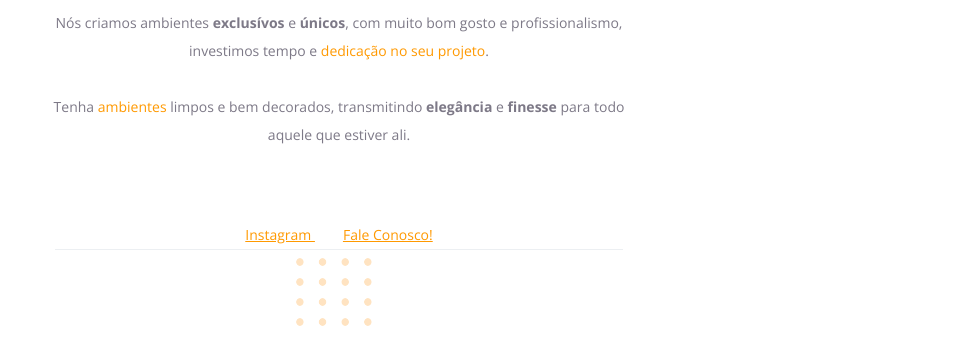
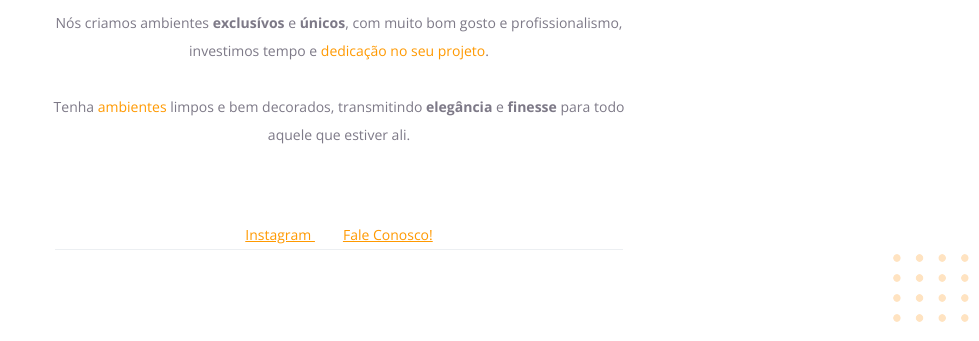
Before and after one commit to Wake1101/projeto-moveis-para-voce, a plain HTML site: page index.html in a window 1280 px wide. Shown: the part 468-809 px from the top of the page, without its empty margins (301-1280 px from the left). Drawn offline with nearby package versions, Linux system fonts and the light colour scheme.

Commit message:
adjusting footer

```diff
--- a/style.css
+++ b/style.css
@@ -33,6 +33,7 @@ p,
   color: #7d7987;
   font-size: 14px;
   line-height: 28px;
+  margin-bottom: 33px;
 }
 /*colocando o espaçamento entre os links do rodpé*/
 #footer a + a {
@@ -44,3 +45,8 @@ p,
   margin: 0 auto 8px;
   border-top: 1px solid #eceff2;
 }
+#balls {
+  position: fixed;
+  bottom: 0px;
+  right: 0px;
+}
```
